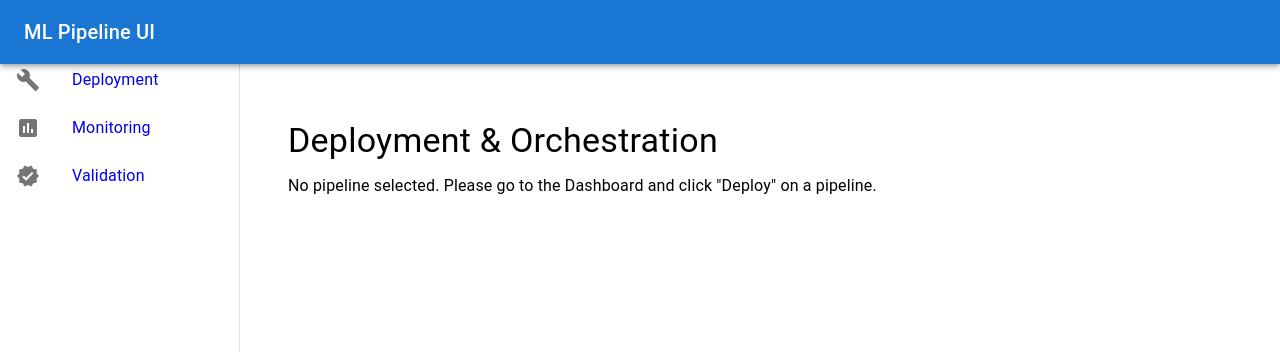
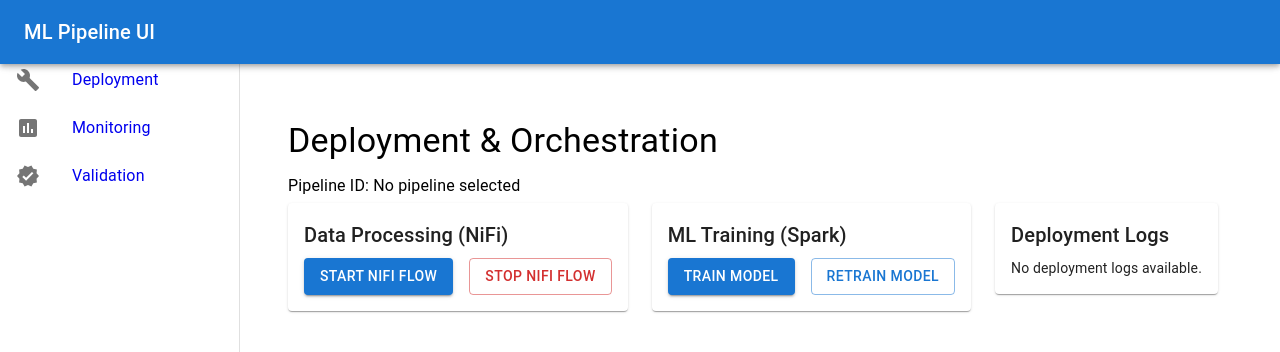
Before and after one commit to mr-bibz/UI-for-rApps, a React (Create React App) app in the folder frontend/: page /deployment in a window 1280 px wide. Shown: the top 352 px of the page. Built offline with nearby package versions, Linux system fonts and the light colour scheme.

Commit message:
Updated deployment page

```diff
--- a/frontend/src/views/Deployment.jsx
+++ b/frontend/src/views/Deployment.jsx
@@ -1,5 +1,5 @@
 // src/views/Deployment.jsx
-import React, { useEffect, useState } from 'react';
+import React, { useState } from 'react';
 import { Container, Typography, Paper, Button, Stack, Box } from '@mui/material';
 import Grid2 from '@mui/material/Grid2';
 import { useParams } from 'react-router-dom';
@@ -11,29 +11,18 @@ import {
 } from '../api/apiService';
 
 const Deployment = () => {
-  const { pipelineId } = useParams(); // Suppose we navigate here with /deployment/:pipelineId
+  const { pipelineId } = useParams(); // may be undefined if route is /deployment with no ID
   const [logs, setLogs] = useState([]);
 
-  // Utility to add a timestamped log entry
   const addLog = (msg) => {
     setLogs((prev) => [...prev, `${new Date().toLocaleTimeString()}: ${msg}`]);
   };
 
-  // If no pipelineId is provided in the URL, show a placeholder
-  if (!pipelineId) {
-    return (
-      <Container sx={{ mt: 4, mb: 4 }}>
-        <Typography variant="h4" gutterBottom>
-          Deployment & Orchestration
-        </Typography>
-        <Typography variant="body1">
-          No pipeline selected. Please go to the Dashboard and click &quot;Deploy&quot; on a pipeline.
-        </Typography>
-      </Container>
-    );
-  }
-
   const handleStartNifi = async () => {
+    if (!pipelineId) {
+      addLog('No pipeline selected. Cannot start NiFi flow.');
+      return;
+    }
     try {
       await startNifiFlow(pipelineId);
       addLog('NiFi flow started.');
@@ -43,6 +32,10 @@ const Deployment = () => {
   };
 
   const handleStopNifi = async () => {
+    if (!pipelineId) {
+      addLog('No pipeline selected. Cannot stop NiFi flow.');
+      return;
+    }
     try {
       await stopNifiFlow(pipelineId);
       addLog('NiFi flow stopped.');
@@ -52,6 +45,10 @@ const Deployment = () => {
   };
 
   const handleTrainModel = async () => {
+    if (!pipelineId) {
+      addLog('No pipeline selected. Cannot train model.');
+      return;
+    }
     try {
       await trainSparkModel(pipelineId);
       addLog('Spark model training started.');
@@ -61,6 +58,10 @@ const Deployment = () => {
   };
 
   const handleRetrainModel = async () => {
+    if (!pipelineId) {
+      addLog('No pipeline selected. Cannot retrain model.');
+      return;
+    }
     try {
       await retrainSparkModel(pipelineId);
       addLog('Spark model retraining started.');
@@ -68,14 +69,13 @@ const Deployment = () => {
       addLog(`Error retraining Spark model: ${error.message}`);
     }
   };
-
   return (
     <Container sx={{ mt: 4, mb: 4 }}>
       <Typography variant="h4" gutterBottom>
         Deployment & Orchestration
       </Typography>
       <Typography variant="body1" gutterBottom>
-        Pipeline ID: {pipelineId}
+        Pipeline ID: {pipelineId || 'No pipeline selected'}
       </Typography>
 
       <Grid2 container spacing={3}>
```
